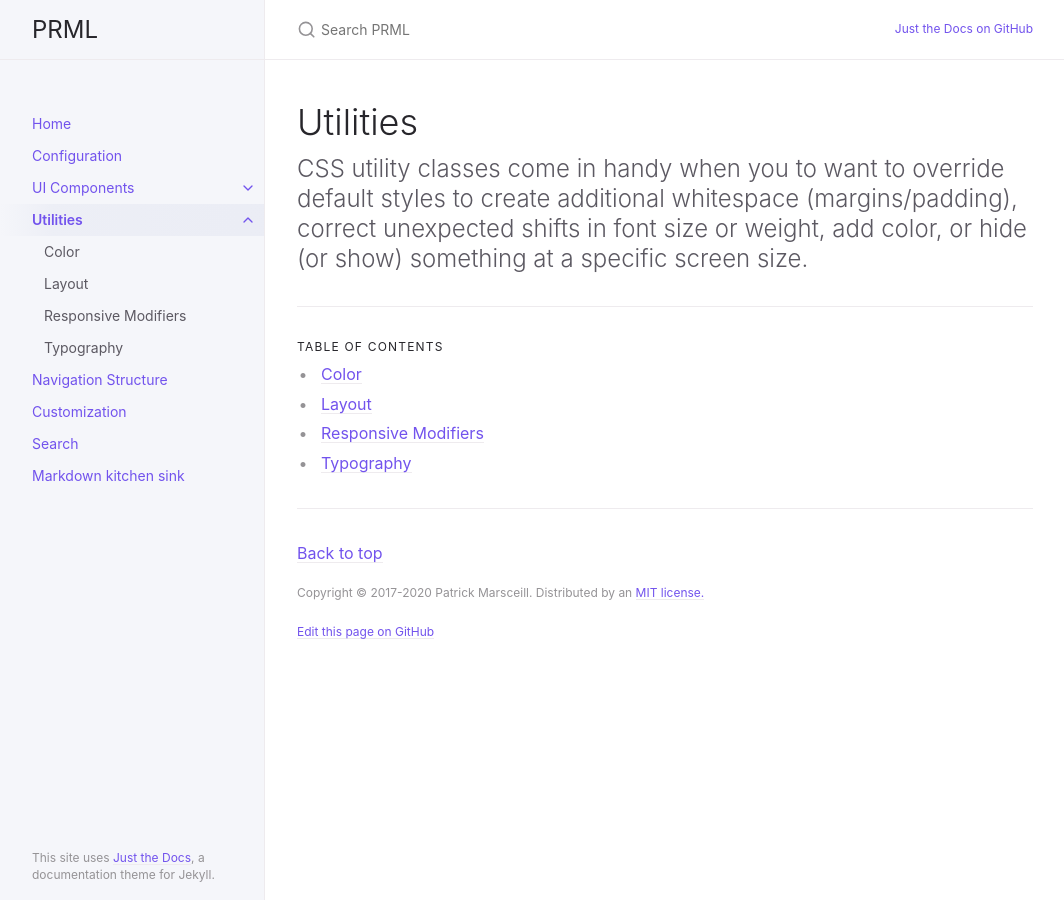
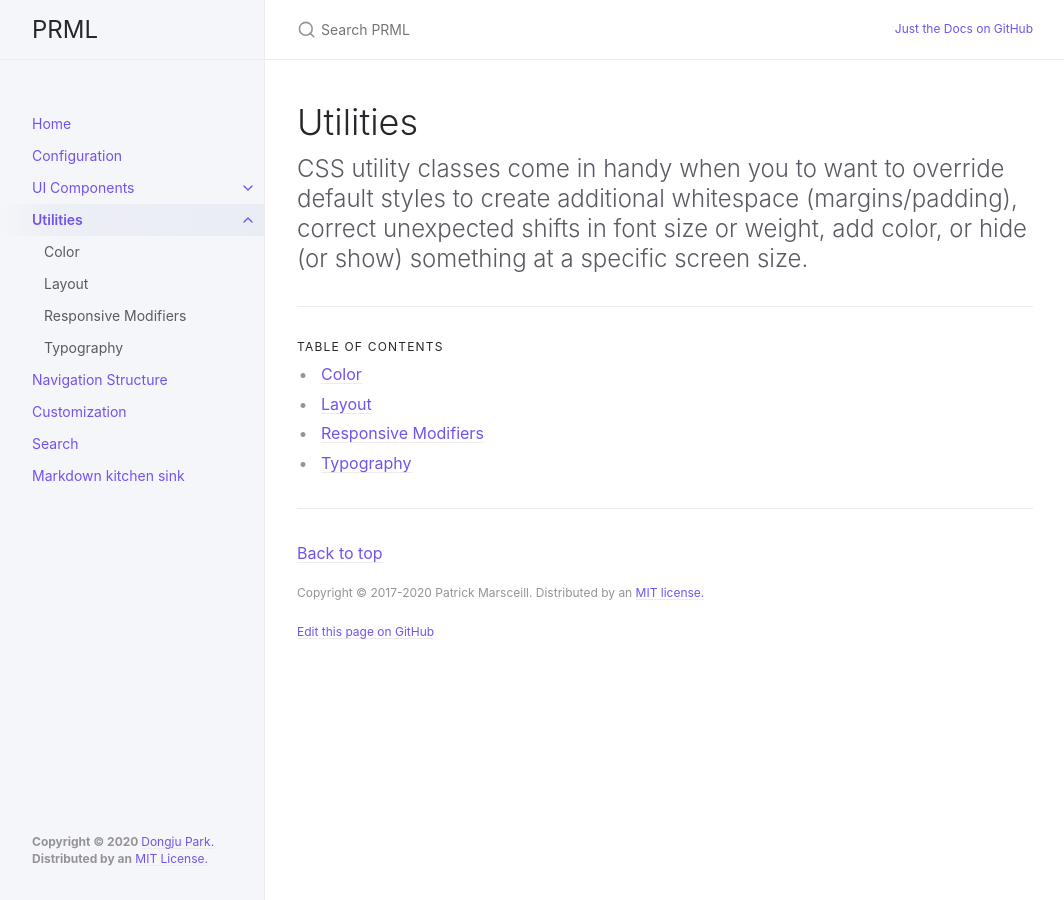
Before and after one commit to toriving/prml, a Jekyll site: the page built from docs/utilities/utilities.md, in a window 1280 px wide. Shown: the whole page, without its empty margins (107-1171 px from the left). Built offline with Jekyll 4.4.1, drawn with Linux system fonts in a browser that asks for light colours.

Commit message:
Update footer

```diff
--- a/_layouts/default.html
+++ b/_layouts/default.html
@@ -51,7 +51,7 @@ layout: table_wrappers
       {% include nav.html %}
     </nav>
     <footer class="site-footer">
-      This site uses <a href="https://github.com/pmarsceill/just-the-docs">Just the Docs</a>, a documentation theme for Jekyll.
+        <p class="text-small text-grey-dk-000 mb-4"><b>Copyright &copy; 2020 </b><a href="https://toriving.github.io/">Dongju Park.</a> <b>Distributed by an</b> <a href="https://github.com/toriving/prml/blob/master/LICENSE.txt">MIT License.</a></p>
     </footer>
   </div>
   <div class="main" id="top">
```
